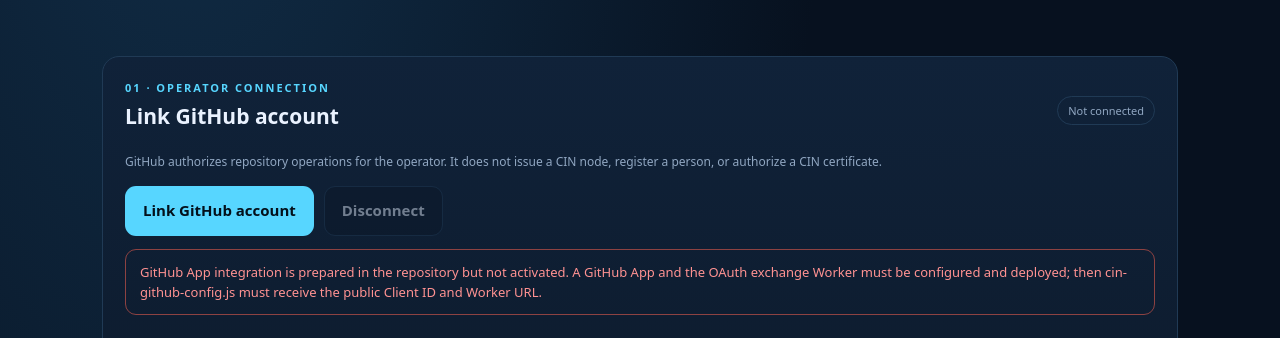
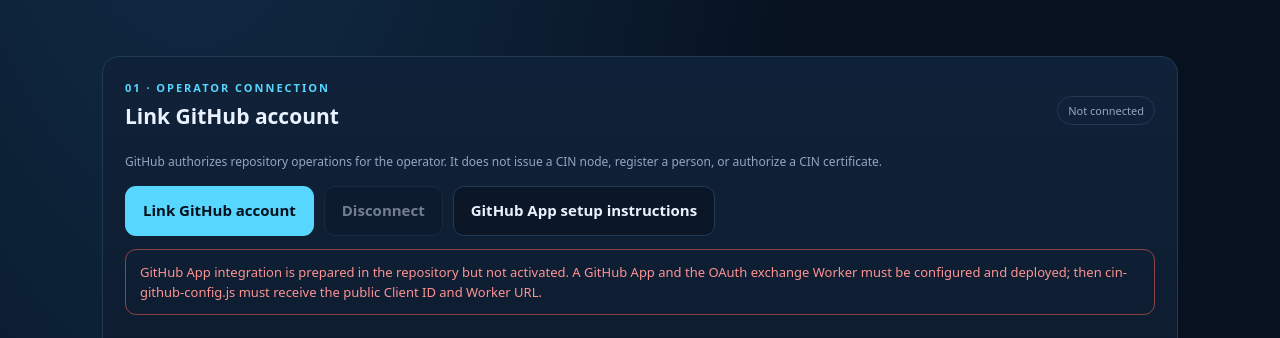
Before and after one commit to LerryAlexanderElizondoVillalobos/CIN-Core-Identification-Nodes-byLAEV, a plain HTML site: page Core Identification Node Github/index.html in a window 1280 px wide. Shown: the part 399-737 px from the top of the page. Drawn offline with Linux system fonts and the light colour scheme; no server answers.

Commit message:
feat(cin-lobby): link GitHub App provisioning instructions

```diff
--- a/Core Identification Node Github/index.html
+++ b/Core Identification Node Github/index.html
@@ -37,7 +37,7 @@
   <p class="small">GitHub authorizes repository operations for the operator. It does not issue a CIN node, register a person, or authorize a CIN certificate.</p>
   <div class="actions">
     <button class="btn primary" id="connectGithubButton">Link GitHub account</button>
-    <button class="btn secondary" id="disconnectGithubButton" disabled>Disconnect</button>
+    <button class="btn secondary" id="disconnectGithubButton" disabled>Disconnect</button><a class="btn secondary" href="https://github.com/LerryAlexanderElizondoVillalobos/CIN-Core-Identification-Nodes-byLAEV/blob/main/services/cin-github-oauth-worker/README.md" target="_blank" rel="noopener">GitHub App setup instructions</a>
   </div>
   <div id="githubStatus" class="status info">Checking GitHub App configuration…</div>
   <div id="operatorInfo" class="header-status"></div>
```
